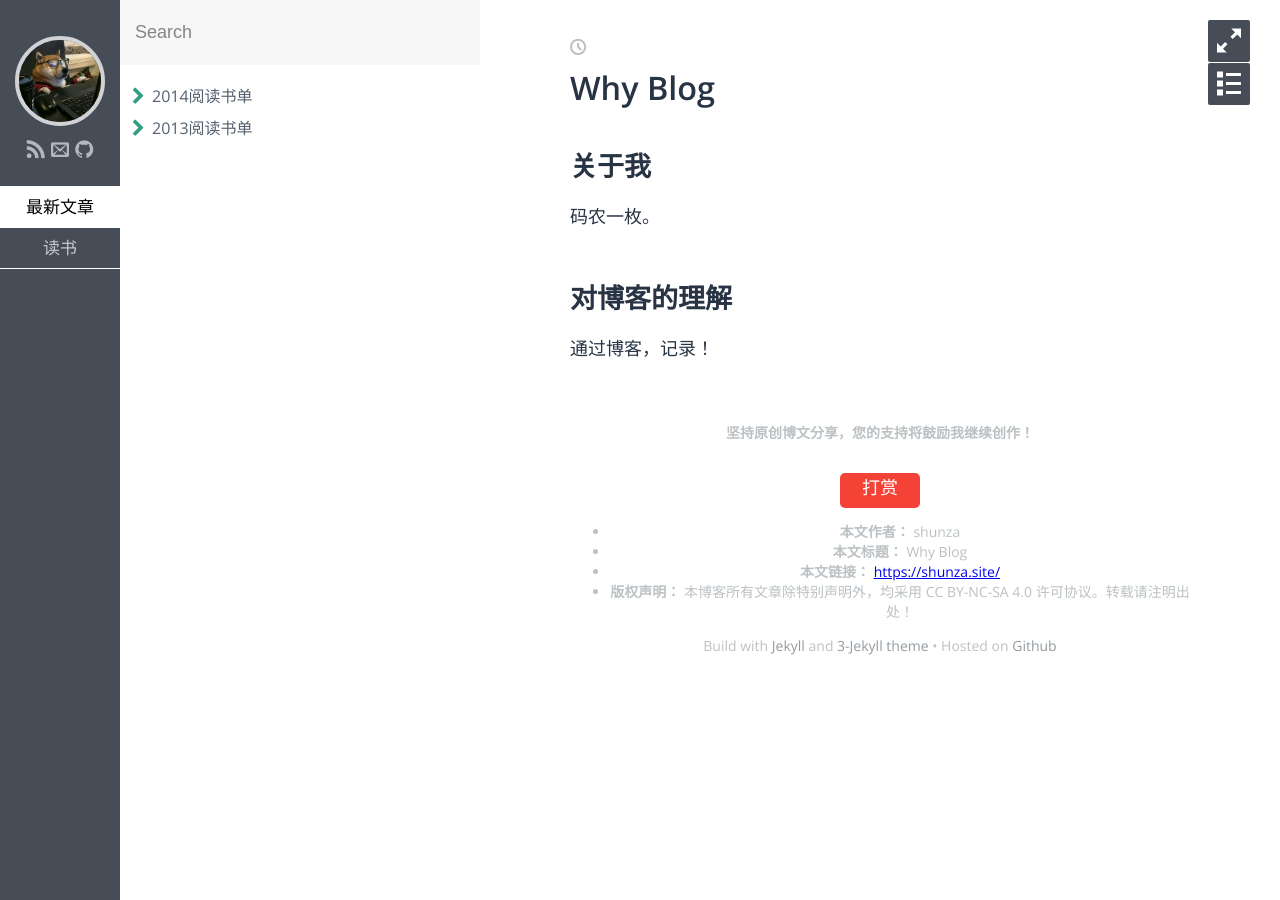
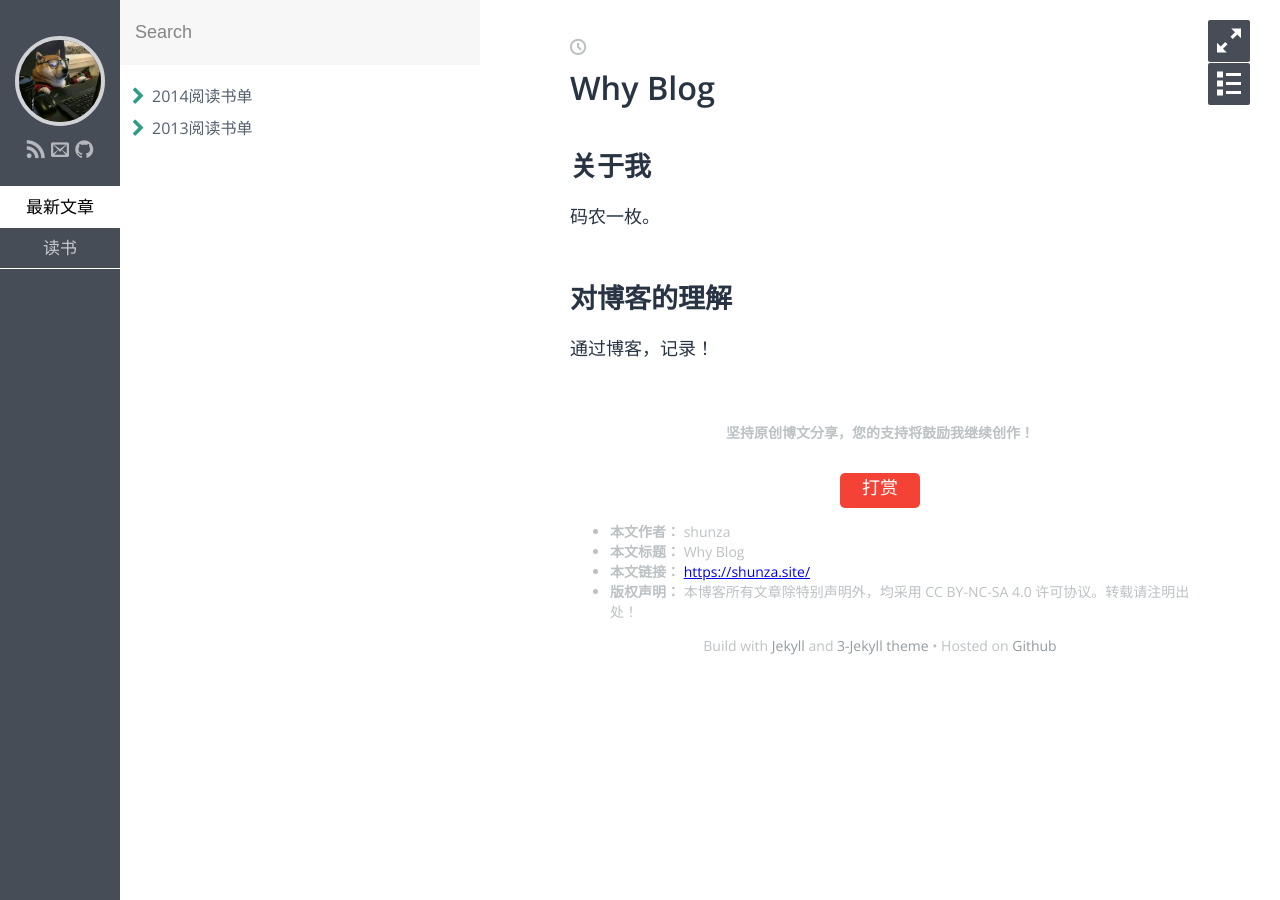
Before and after one commit to shunza/shunza.github.io, a Jekyll site: the page built from index.md, in a window 1280 px wide. Built offline with Jekyll 4.4.1, drawn with Linux system fonts in a browser that asks for light colours; some web fonts are replaced.

Commit message:
fix copyright style=text-align: left.

```diff
--- a/_layouts/default.html
+++ b/_layouts/default.html
@@ -24,7 +24,7 @@ layout: compress
               <p>支付宝</p>
             </div>
         </div>
-            <ul>
+            <ul style="text-align: left">
                 <li> <strong>本文作者：</strong> shunza </li>
                 <li> <strong>本文标题：</strong> {{ page.title }} </li>
                 <li> <strong>本文链接：</strong> <a href="{{ page.url | prepend: site.baseurl | prepend: site.url }}">{{ page.url | prepend: site.baseurl | prepend: site.url }}</a></li>
```
